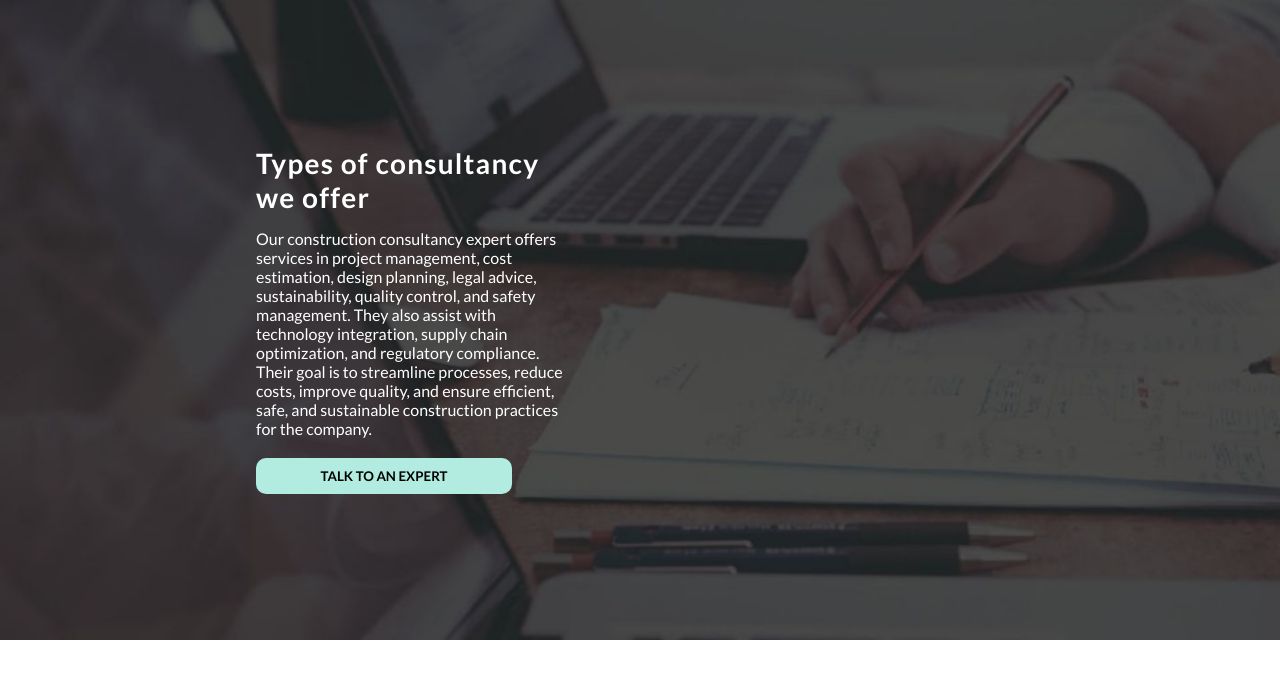
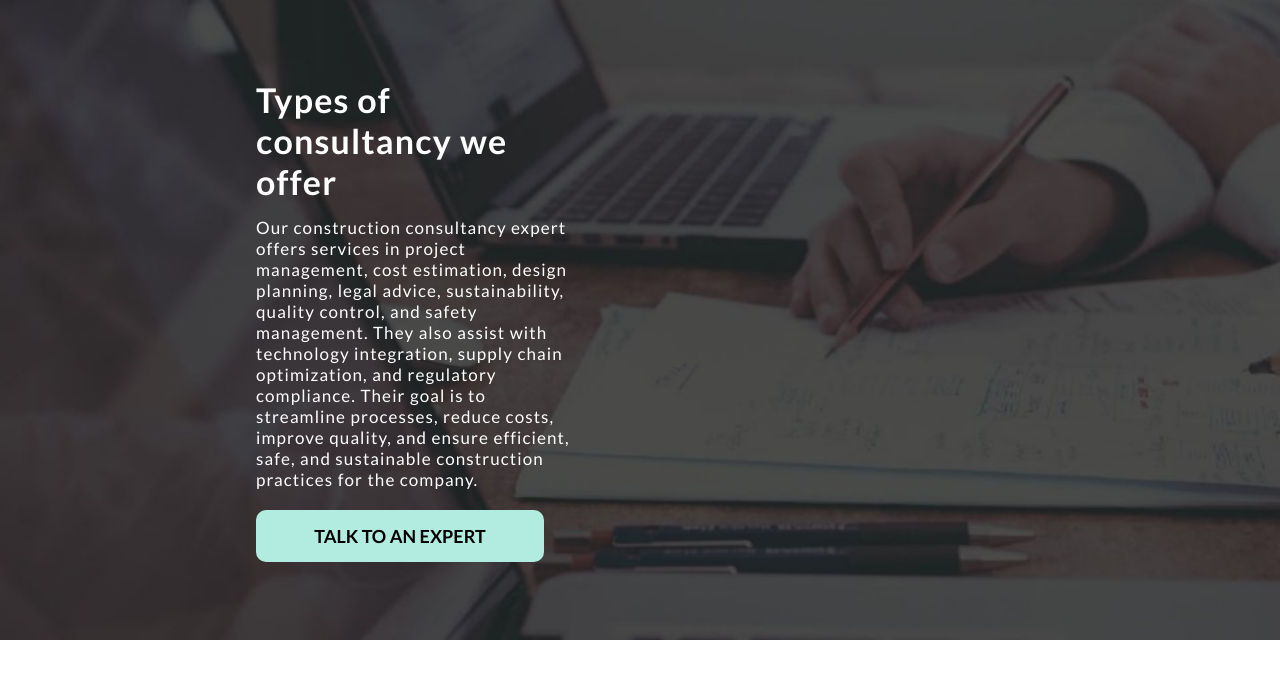
Before and after one commit to Abhijxxt/RawIT, a Flask app: page /consult in a window 1280 px wide. Shown: the part 110-800 px from the top of the page. Run offline with Flask 3, Linux system fonts and the light colour scheme.

Commit message:
Consultancy 2

```diff
--- a/templates/consultancy.html
+++ b/templates/consultancy.html
@@ -131,15 +131,20 @@ header {
 .consult-title h1 {
     font-weight: 700;
     letter-spacing: 1.2px;
-    font-size: 28px;
+    font-size: 34px;
+}
+.consult-info p {
+    font-size: 17px;
+    letter-spacing: 1.1px;
 }
 button {
     margin-top: 20px;
-    width: 80%;
+    width: 90%;
     background-color: #B2ECE1;
-    padding: 10px 20px;
+    padding: 15px 20px;
     outline: none;
     border:  none;
+    font-size: 18px;
     font-weight: 600;
     border-radius: 10px;
     transition: all 0.2s ease-in-out;
```
